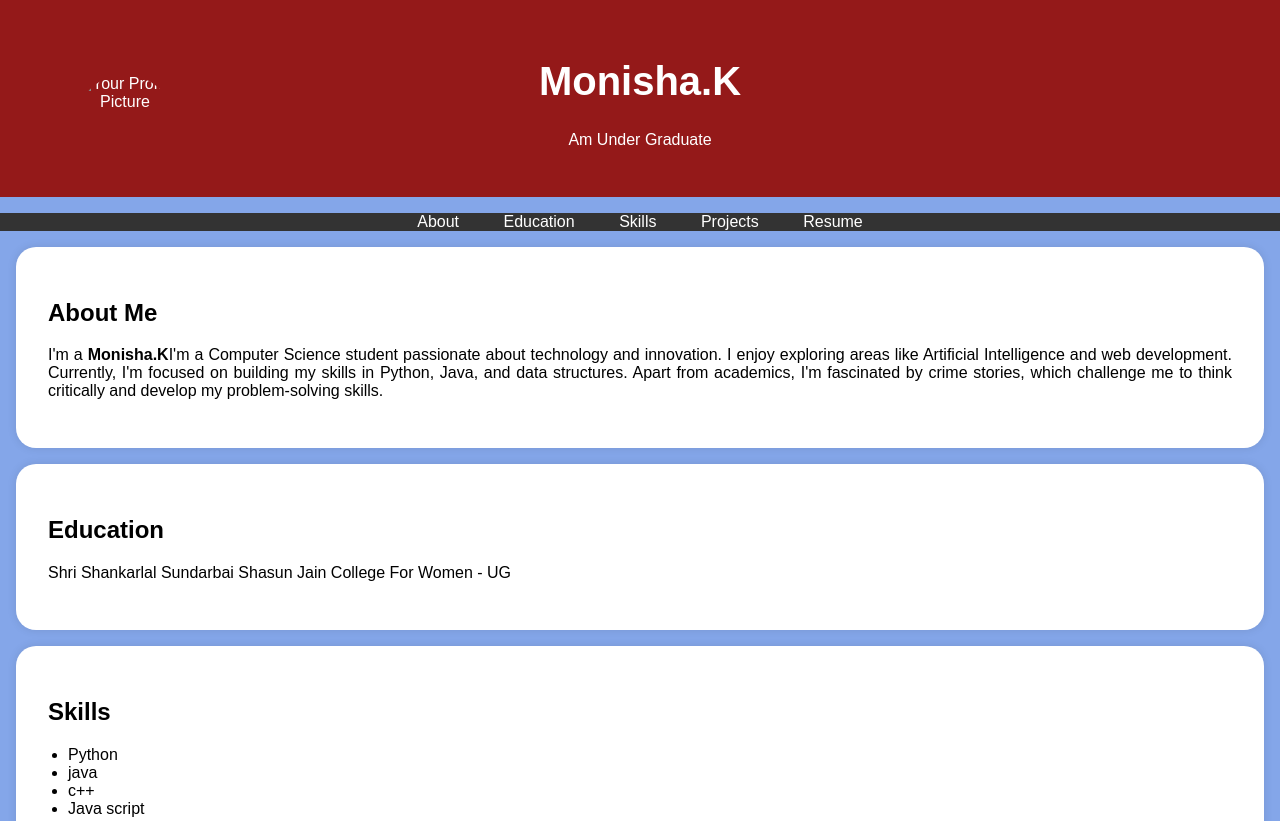
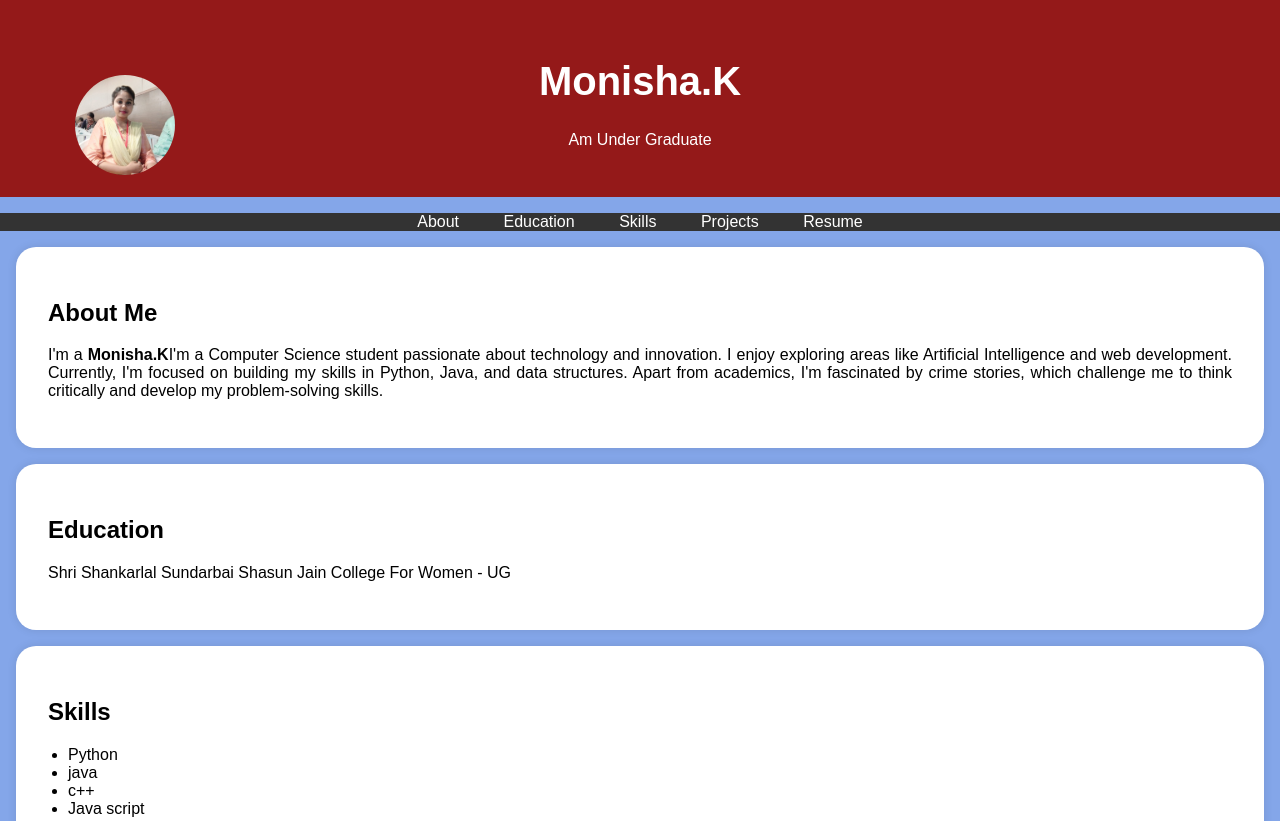
Before and after one commit to Monisha-kasi/digital-portfolio, a plain HTML site: page index.html in a window 1280 px wide. Shown: the top 821 px of the page. Drawn offline with Linux system fonts and the light colour scheme.

Commit message:
Update index.html

```diff
--- a/index.html
+++ b/index.html
@@ -95,7 +95,7 @@
    <header>
        <div class="header-content">
            <!-- Add your profile picture here -->
-           <img src="photo.jpg" alt="Your Profile Picture" class="profile-picture">
+           <img src="photo.jpeg" alt="Your Profile Picture" class="profile-picture">
            <h1>Monisha.K</h1>
            <p>Am Under Graduate</p>
        </div>
@@ -158,7 +158,7 @@
        <div class="section-content">
            <center>
            <h2>Resume</h2>
-           <a href="resume.pdf" target="_blank" class="download-button">Download CV</a>
+           <a href="resume .pdf" target="_blank" class="download-button">Download CV</a>
        </center>
        </div>
 
```
